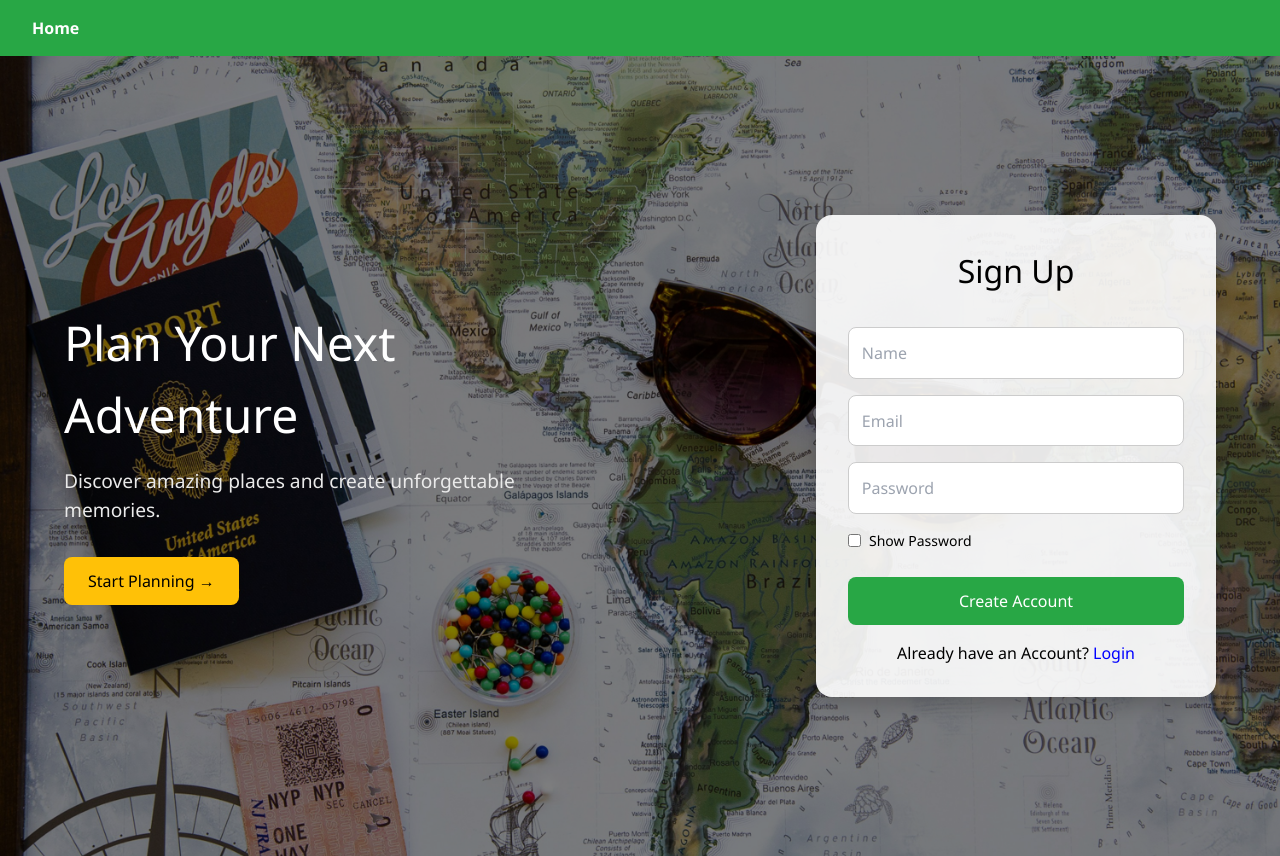
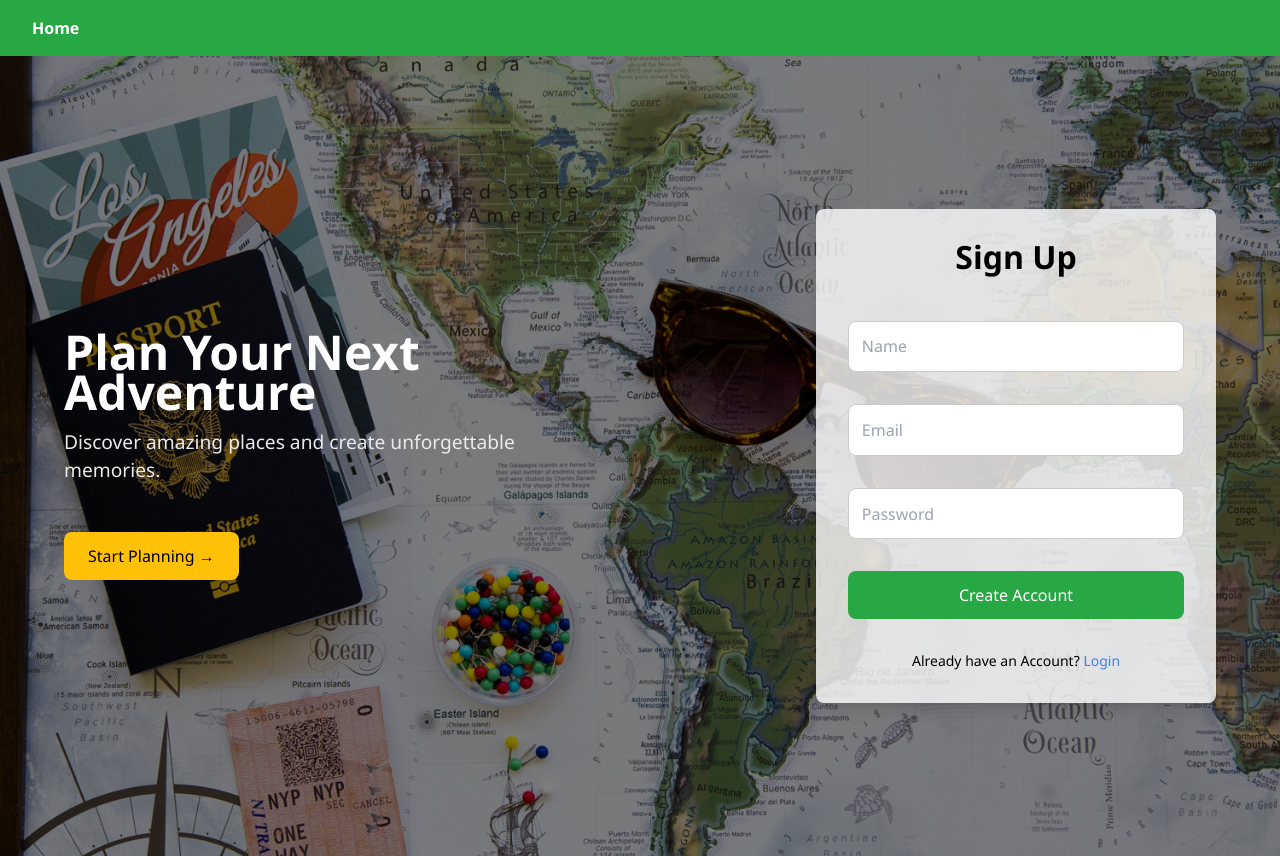
Before and after one commit to code-well0/trip-planner, a React (Create React App) app: page / in a window 1280 px wide. Built offline with nearby package versions, Linux system fonts and the light colour scheme.

Commit message:
signup message and redirect fixed

```diff
--- a/src/pages/HomeSplit.jsx
+++ b/src/pages/HomeSplit.jsx
@@ -1,20 +1,29 @@
-import React, { useRef, useState } from "react";
-import { useNavigate, Link } from "react-router-dom";
-import "./HomeSplit.css";
+import React, { useState } from "react";
+import { useNavigate } from "react-router-dom";
+import { Link } from "react-router-dom";
+import { useForm } from "react-hook-form";  // Import React Hook Form
+import { Loader2 } from "lucide-react";  // Import Loading spinner from Lucide
+import "./HomeSplit.css"; // Keep your custom CSS for the background
 
 export default function HomeSplit({ setIsLoggedIn }) {
-  const nameInputRef = useRef(null);
   const navigate = useNavigate();
+  const [isSignedIn, setIsSignedIn] = useState(false);
+  const [isLoading, setIsLoading] = useState(false); // To manage loading state
 
-  const [isSignedIn, setIsSignedIn] = useState(false);
-  const [showPassword, setShowPassword] = useState(false); // 👁️ Control password visibility
+  // Use React Hook Form
+  const { register, handleSubmit, formState: { errors } } = useForm();
 
-  const handleStartPlanningClick = () => {
-    if (isSignedIn) {
-      navigate("/plan");
-    } else {
-      alert("Please sign up first!");
-    }
+  // Handle the form submission
+  const onSubmit = async (data) => {
+    setIsLoading(true); // Start loading animation
+
+    // Simulate account creation (replace with actual API call)
+    setTimeout(() => {
+      setIsLoggedIn(true);
+      setIsSignedIn(true);
+      setIsLoading(false); // Stop loading animation
+      navigate("/plan"); // Redirect to /plan after successful sign-up
+    }, 2000); // Simulate network delay
   };
 
   return (
@@ -23,57 +32,72 @@ export default function HomeSplit({ setIsLoggedIn }) {
         <div className="split-content">
           {/* Hero Section */}
           <div className="hero-box">
-            <h1>Plan Your Next Adventure</h1>
-            <p>Discover amazing places and create unforgettable memories.</p>
-            <button onClick={handleStartPlanningClick}>Start Planning →</button>
+            <h1 className="text-4xl font-bold text-white">Plan Your Next Adventure</h1>
+            <p className="text-xl text-white mt-2">Discover amazing places and create unforgettable memories.</p>
+            <button
+              onClick={() => navigate("/plan")}
+              className="mt-4 px-6 py-2 bg-blue-600 text-white rounded-lg hover:bg-blue-700"
+            >
+              Start Planning →
+            </button>
           </div>
 
           {/* Signup Section */}
-          <div className="signup-box">
-            <form
-              className="signup-form"
-              onSubmit={(e) => {
-                e.preventDefault();
-                setIsLoggedIn(true);
-                setIsSignedIn(true);
-              }}
-            >
-              <h2>Sign Up</h2>
+          <div className="signup-box bg-white bg-opacity-80 p-8 rounded-lg shadow-lg">
+            <form className="signup-form space-y-4" onSubmit={handleSubmit(onSubmit)}>
+              <h2 className="text-2xl font-semibold text-center">Sign Up</h2>
+
+              {/* Name Input */}
               <input
-                ref={nameInputRef}
+                {...register("name", { required: "Name is required" })}
                 type="text"
                 placeholder="Name"
-                required
+                className="w-full p-3 border border-gray-300 rounded-lg focus:outline-none focus:ring-2 focus:ring-blue-500"
               />
-              <input type="email" placeholder="Email" required />
+              {errors.name && <p className="text-sm text-red-500">{errors.name.message}</p>}
+
+              {/* Email Input */}
               <input
-                type={showPassword ? "text" : "password"}
+                {...register("email", { required: "Email is required" })}
+                type="email"
+                placeholder="Email"
+                className="w-full p-3 border border-gray-300 rounded-lg focus:outline-none focus:ring-2 focus:ring-blue-500"
+              />
+              {errors.email && <p className="text-sm text-red-500">{errors.email.message}</p>}
+
+              {/* Password Input */}
+              <input
+                {...register("password", { required: "Password is required" })}
+                type="password"
                 placeholder="Password"
-                required
+                className="w-full p-3 border border-gray-300 rounded-lg focus:outline-none focus:ring-2 focus:ring-blue-500"
               />
+              {errors.password && <p className="text-sm text-red-500">{errors.password.message}</p>}
 
-              {/* ✅ Show Password Toggle */}
-              <label style={{ fontSize: "14px", marginBottom: "10px", display: "flex", alignItems: "center", gap: "8px" }}>
-                <input
-                  type="checkbox"
-                  checked={showPassword}
-                  onChange={() => setShowPassword(!showPassword)}
-                />
-                Show Password
-              </label>
+              {/* Submit Button */}
+              <button
+                type="submit"
+                disabled={isLoading}
+                className="w-full py-3 bg-blue-500 text-white rounded-lg hover:bg-blue-600 transition-all flex items-center justify-center"
+              >
+                {isLoading ? (
+                  <Loader2 className="animate-spin mr-2" size={20} /> // Spinner from lucide-react
+                ) : (
+                  "Create Account"
+                )}
+              </button>
 
-              <button type="submit">Create Account</button>
-
-              <p style={{ textAlign: "center" }}>
+              {/* Login Link */}
+              <p className="text-center text-sm mt-4">
                 Already have an Account?{" "}
-                <Link to="/login" style={{ color: "blue" }}>
+                <Link to="/login" className="text-blue-500 hover:underline">
                   Login
                 </Link>
               </p>
             </form>
 
             {isSignedIn && (
-              <p className="success-message">Signed in successfully!</p>
+              <p className="text-green-500 text-center mt-4 font-semibold">Account created successfully!</p>
             )}
           </div>
         </div>
```
